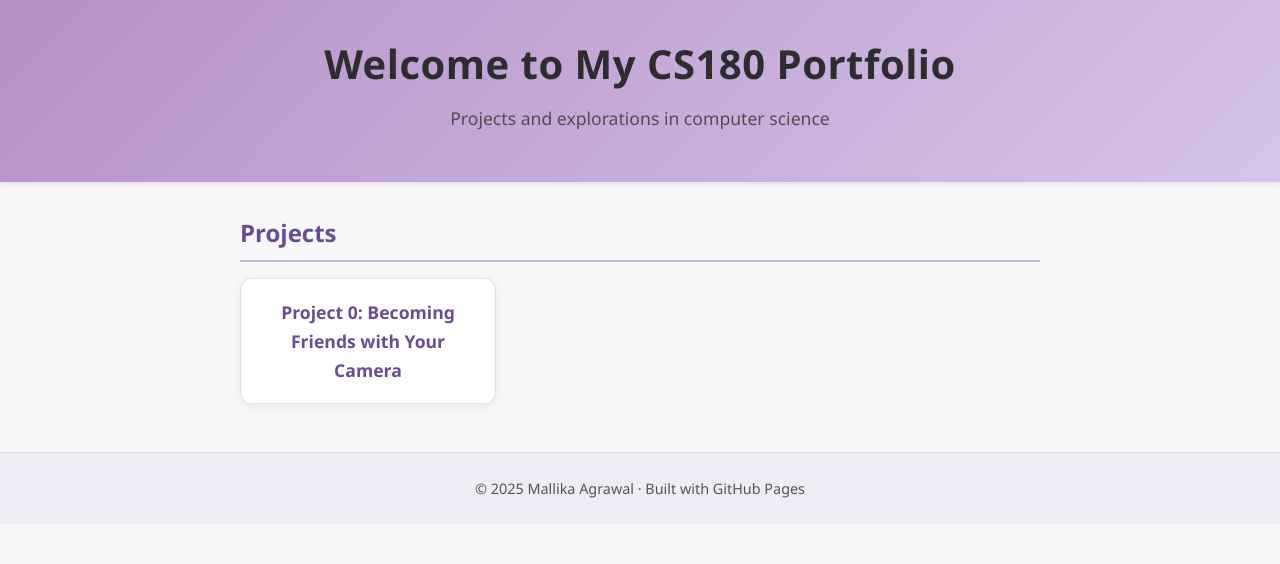
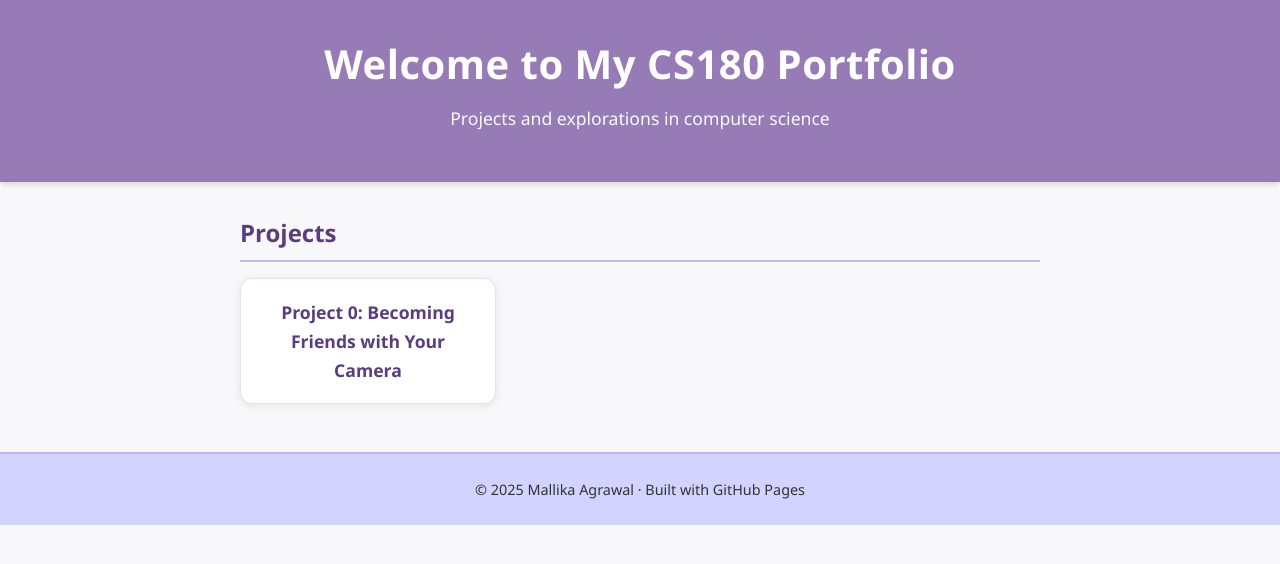
Before and after one commit to mallikaAgrawal/mallikaAgrawal.github.io, a plain HTML site: page index.html in a window 1280 px wide. Drawn offline with Linux system fonts and the light colour scheme.

Commit message:
Update index.html to a nicer lavender

```diff
--- a/index.html
+++ b/index.html
@@ -15,25 +15,23 @@
     }
 
     header {
-      background: linear-gradient(135deg, #b491c8, #d6c4e9);
-      color: #2d2d2d;
+      background-color: #967BB6;
+      color: white;
       padding: 2rem 1rem;
       text-align: center;
-      box-shadow: 0 2px 6px rgba(0,0,0,0.1);
+      box-shadow: 0 2px 6px rgba(0,0,0,0.15);
     }
 
     header h1 {
       margin: 0;
       font-size: 2.5rem;
       letter-spacing: 0.5px;
-      color: #2d2d2d;
     }
 
     header p {
       font-size: 1.1rem;
       margin-top: 0.5rem;
-      color: #444;
-      opacity: 0.9;
+      opacity: 0.95;
     }
 
     main {
@@ -46,7 +44,7 @@
       border-bottom: 2px solid #cbb7e5;
       padding-bottom: 0.5rem;
       margin-bottom: 1rem;
-      color: #6a4c93;
+      color: #5a3d7e;
     }
 
     .projects {
@@ -67,12 +65,12 @@
 
     .project-card:hover {
       transform: translateY(-5px);
-      box-shadow: 0 4px 12px rgba(106, 76, 147, 0.2);
+      box-shadow: 0 4px 12px rgba(150, 123, 182, 0.3);
     }
 
     .project-card a {
       text-decoration: none;
-      color: #6a4c93;
+      color: #5a3d7e;
       font-weight: 600;
       font-size: 1.1rem;
     }
@@ -82,9 +80,9 @@
       margin-top: 3rem;
       padding: 1.5rem;
       font-size: 0.9rem;
-      color: #555;
-      background-color: #efecf5;
-      border-top: 1px solid #d8d1e8;
+      color: #333;
+      background-color: #D3D3FF;
+      border-top: 2px solid #b9b9f5;
     }
   </style>
 </head>
```
